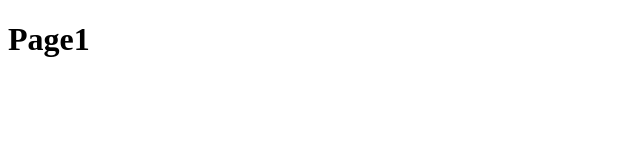
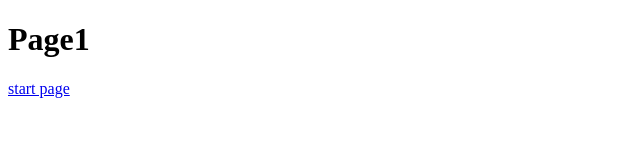
Before and after one commit to martinhauke/martinhauke.github.io, a plain HTML site: page page1.html in a window 1280 px wide. Shown: the full height of the page, 0-640 px from the left. Drawn offline with Linux system fonts and the light colour scheme.

Commit message:
add link back to index (cycle)

```diff
--- a/page1.html
+++ b/page1.html
@@ -5,5 +5,7 @@
   </head>
   <body>
     <h1>Page1</h1>
+    <a href='/index'>start page</a>
+
   </body>
 </html>
```
